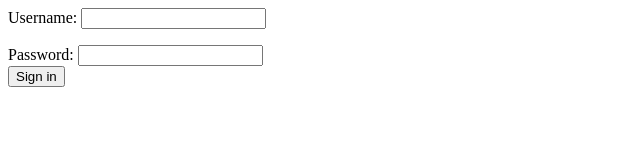
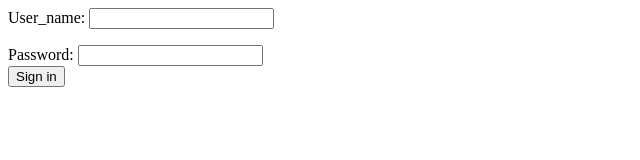
Before and after one commit to ravi98854/static-website, a plain HTML site: page index.html in a window 1280 px wide. Shown: the full height of the page, 0-640 px from the left. Drawn offline with Linux system fonts and the light colour scheme.

Commit message:
Update index.html
changed username

```diff
--- a/index.html
+++ b/index.html
@@ -1,6 +1,6 @@
 <div>
-    <label for="username">Username:</label>
-    <input type="text" id="username" name="username">
+    <label for="user_name">User_name:</label>
+    <input type="text" id="user_name" name="user_name">
 </div>
 <p></p>
 <div>
```
